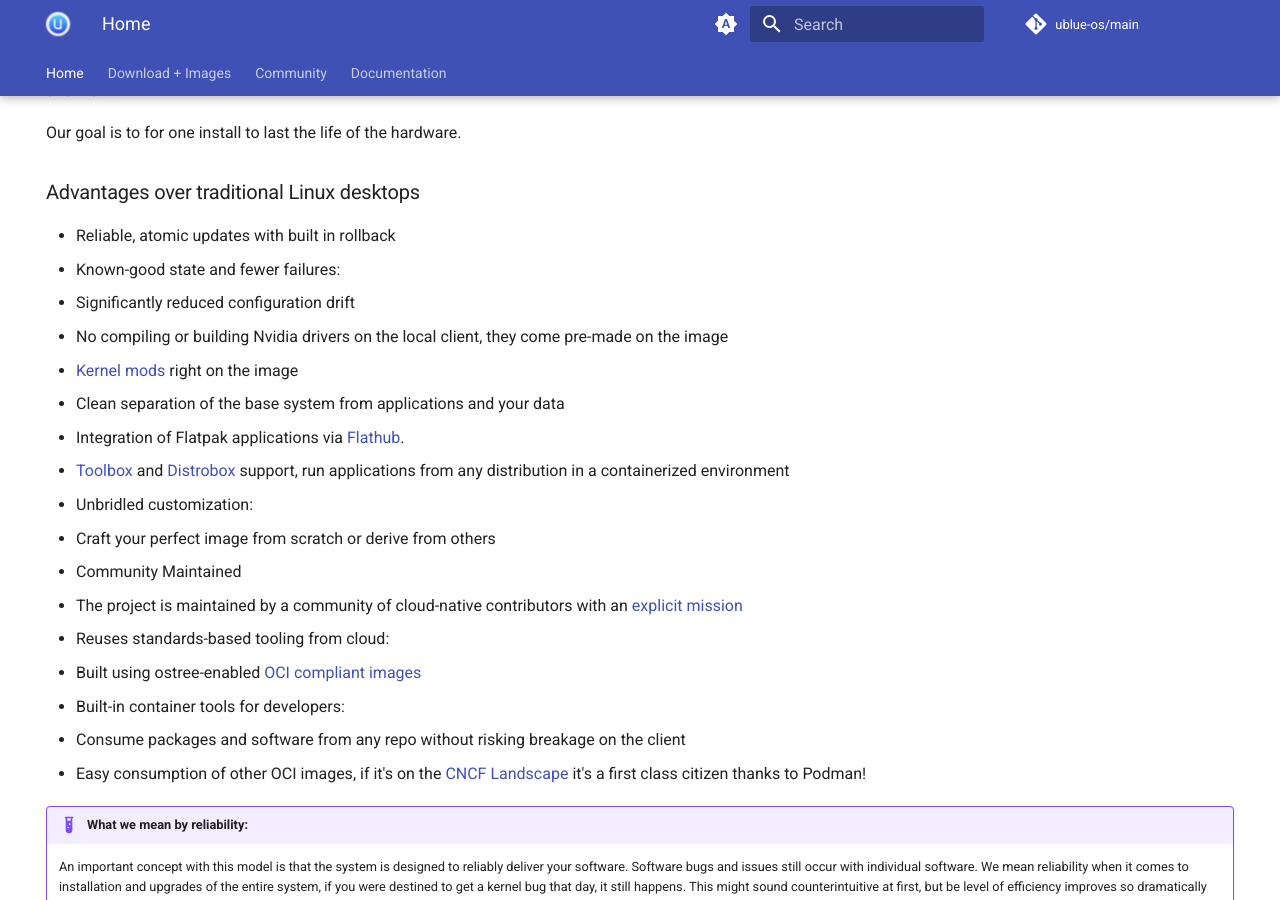
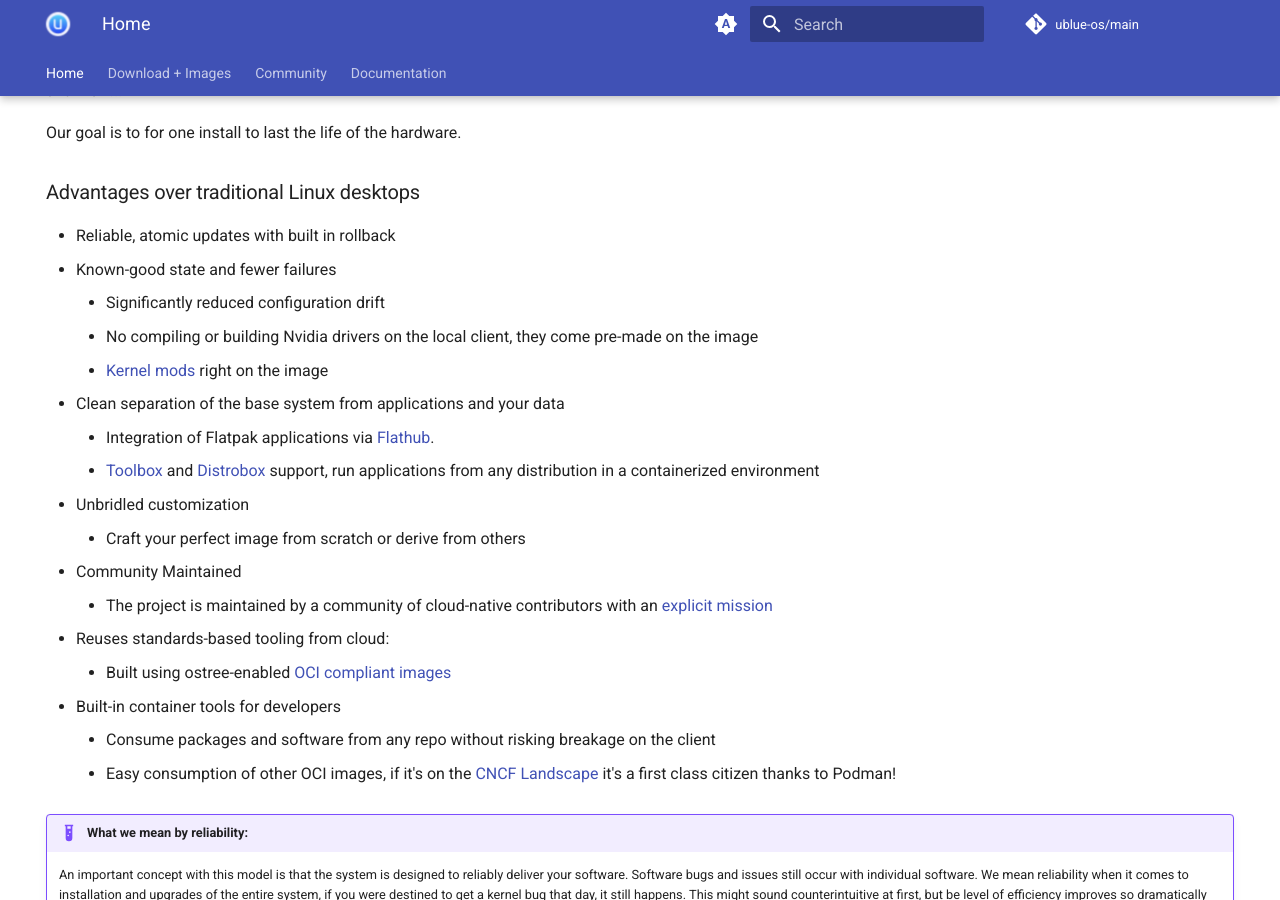
Before and after one commit to ublue-os/website, an MkDocs documentation site: the page built from docs/index.md, in a window 1280 px wide and 900 px high, scrolled down 2158 px. Built offline with MkDocs 1.6.1 and Material for MkDocs 9.7.7, drawn with Linux system fonts in a browser that asks for light colours; comment, search, counter and statistics services are not loaded; some of the changed text lies outside the part shown.

Commit message:
fix: Bullet point indentation
Also added a `:` to replace `...` if that works better

```diff
--- a/docs/index.md
+++ b/docs/index.md
@@ -9,7 +9,7 @@ This is a collection of container images using Fedora's support for OCI/Docker c
 
 For a more in-depth explanation, refer to our [Documentation,](/introduction) and [Media Coverage](/media) sections.
 
-This project provides ...
+This project provides:
 
 <div class="grid cards" markdown>
 
@@ -78,22 +78,22 @@ Our goal is to for one install to last the life of the hardware.
 ### Advantages over traditional Linux desktops
 
 - Reliable, atomic updates with built in rollback
-- Known-good state and fewer failures:
-  - Significantly reduced configuration drift
-  - No compiling or building Nvidia drivers on the local client, they come pre-made on the image
-  - [Kernel mods](https://github.com/ublue-os/akmods) right on the image
+- Known-good state and fewer failures
+    - Significantly reduced configuration drift
+    - No compiling or building Nvidia drivers on the local client, they come pre-made on the image
+    - [Kernel mods](https://github.com/ublue-os/akmods) right on the image
 - Clean separation of the base system from applications and your data
-  - Integration of Flatpak applications via [Flathub](https://flathub.org/home).
-  - [Toolbox](https://github.com/containers/toolbox) and [Distrobox](https://github.com/89luca89/distrobox) support, run applications from any distribution in a containerized environment
-- Unbridled customization:
-  - Craft your perfect image from scratch or derive from others
+    - Integration of Flatpak applications via [Flathub](https://flathub.org/home).
+    - [Toolbox](https://github.com/containers/toolbox) and [Distrobox](https://github.com/89luca89/distrobox) support, run applications from any distribution in a containerized environment
+- Unbridled customization
+    - Craft your perfect image from scratch or derive from others
 - Community Maintained
-  - The project is maintained by a community of cloud-native contributors with an [explicit mission](/mission)
+    - The project is maintained by a community of cloud-native contributors with an [explicit mission](/mission)
 - Reuses standards-based tooling from cloud:
-  - Built using ostree-enabled [OCI compliant images](https://opencontainers.org/)
-- Built-in container tools for developers:
-  - Consume packages and software from any repo without risking breakage on the client
-  - Easy consumption of other OCI images, if it's on the [CNCF Landscape](https://landscape.cncf.io/) it's a first class citizen thanks to Podman!
+    - Built using ostree-enabled [OCI compliant images](https://opencontainers.org/)
+- Built-in container tools for developers
+    - Consume packages and software from any repo without risking breakage on the client
+    - Easy consumption of other OCI images, if it's on the [CNCF Landscape](https://landscape.cncf.io/) it's a first class citizen thanks to Podman!
 
 !!! example "What we mean by reliability:"
 
@@ -104,8 +104,8 @@ Our goal is to for one install to last the life of the hardware.
 - Rebase back to pure [Fedora](https://getfedora.org/en/) without reinstallation. This is why we don't call it a distribution, it's an atomic layer of customization on an existing distribution that can be removed.
 - Fast updates: minimum of once-a-day updates so you're never behind Fedora.
 - Hosted on ghcr.io:
-  - Ninety (90) days of image archives allowing for flexible rollback options.
-  - Globally distributed via CDN for fast image downloads, thanks Microsoft!
+    - Ninety (90) days of image archives allowing for flexible rollback options.
+    - Globally distributed via CDN for fast image downloads, thanks Microsoft!
 - Images signed with standard [sigstore tools](https://www.sigstore.dev/).
 - And some more features explained here:
 
@@ -117,7 +117,7 @@ We're always looking for people to help, all skill levels and areas of expertise
 
 - Discuss the project with us on [Discourse](https://universal-blue.discourse.group/).
 - [Join our Discord](https://discord.gg/WEu6BdFEtp)
-  - We strive for a safe, inclusive community.
+    - We strive for a safe, inclusive community.
 - Pull requests encouraged and accepted.
 
 If you're building your own custom images feel free to add them to [our awesome list](https://universal-blue.discourse.group/t/list-of-community-created-custom-images/340)!
```
